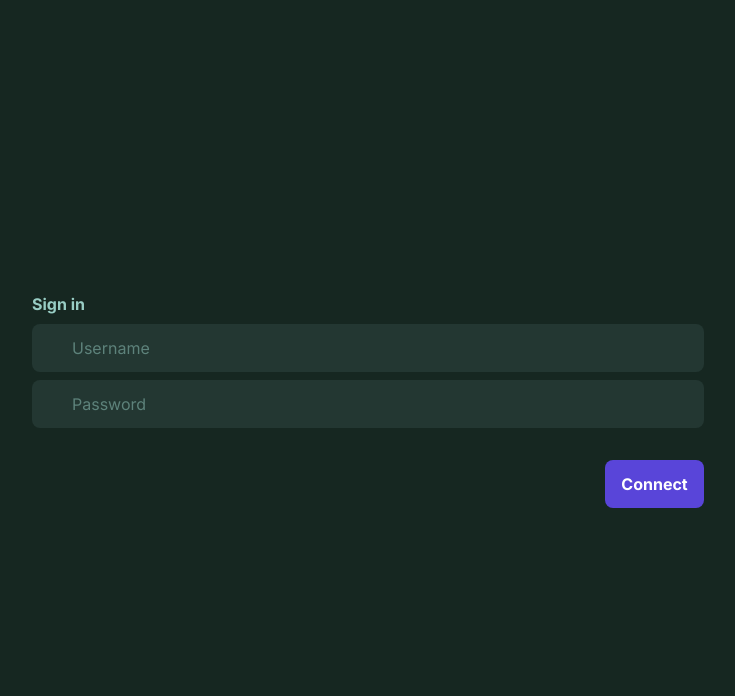
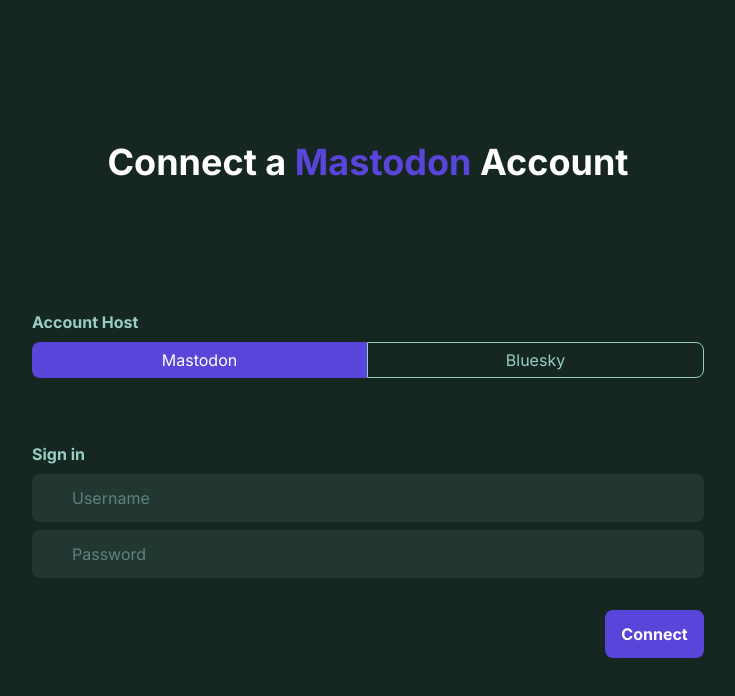
Before and after one commit to Jian-Wuyou/mb-search-app, a SvelteKit app: page / in a window 1280 px wide. Shown: the top 696 px of the page, without its empty margins (272-1007 px from the left). Built offline with nearby package versions, Linux system fonts and the light colour scheme; some icons are missing.

Commit message:
feat: add app switching in login component

```diff
--- a/src/app.css
+++ b/src/app.css
@@ -8,13 +8,3 @@
     background-color: #162721;
     font-family: 'Inter', sans-serif;
 }
-
-.login-field {
-    width: 672px;
-    height: 48px;
-}
-
-.connect {
-    width: 99px;
-    height: 48px;
-}
--- a/src/components/loginForm.svelte
+++ b/src/components/loginForm.svelte
@@ -1,18 +1,72 @@
 <script>
     import FaRegUser from "svelte-icons/fa/FaRegUser.svelte";
-    import FaKey from 'svelte-icons/fa/FaKey.svelte'
+    import FaKey from "svelte-icons/fa/FaKey.svelte";
+
+    let selectedHost = "mastodon";
+
+    function switchHost(host) {
+        selectedHost = host;
+    }
 
     function Login() {
-        console.log("hi");
+    if (selectedHost === "mastodon") {
+      console.log("Logging into Mastodon");
+    } else {
+      console.log("Logging into Bluesky");
     }
+  }
 </script>
 
-<div class="flex items-center justify-center">
+<div class="flex flex-col items-center justify-center">
+    <div class="text-white font-bold text-4xl mb-32">
+        Connect a <span class={selectedHost === 'mastodon' ? 'text-mastodon' : 'text-bluesky'}>
+          {selectedHost === 'mastodon' ? 'Mastodon' : 'Bluesky'}
+        </span> Account
+    </div>
+
     <form on:submit|preventDefault={Login()}>
+        <div class="mb-4">
+            <div class="text-mintGreen font-bold">Account Host</div>
+            <div class="flex items-center mt-2 mb-16">
+                <button
+                    type="button"
+                    class="flex-1 host text-white px-4 rounded-l-lg transition-colors duration-200 ease-in-out"
+                    class:bg-mastodon={selectedHost === "mastodon"}
+                    class:text-white={selectedHost === "mastodon"}
+                    class:cursor-default={selectedHost == "mastodon"}
+                    class:bg-transparent={selectedHost !== "mastodon"}
+                    class:border={selectedHost !== "mastodon"}
+                    class:border-mintGreen={selectedHost !== "mastodon"}
+                    class:text-mintGreen={selectedHost !== "mastodon"}
+                    class:cursor-pointer={selectedHost !== "mastodon"}
+                    on:click={() => switchHost("mastodon")}
+                >
+                    Mastodon
+                </button>
+                <button
+                    type="button"
+                    class="flex-1 host text-white px-4 rounded-r-lg transition-colors duration-200 ease-in-out"
+                    class:bg-bluesky={selectedHost === "bluesky"}
+                    class:text-white={selectedHost === "bluesky"}
+                    class:cursor-default={selectedHost == "bluesky"}
+                    class:bg-transparent={selectedHost !== "bluesky"}
+                    class:border={selectedHost !== "bluesky"}
+                    class:border-mintGreen={selectedHost !== "bluesky"}
+                    class:text-mintGreen={selectedHost !== "bluesky"}
+                    class:cursor-pointer={selectedHost !== "bluesky"}
+                    on:click={() => switchHost("bluesky")}
+                >
+                    Bluesky
+                </button>
+            </div>
+        </div>
+
         <div class="text-mintGreen font-bold">Sign in</div>
 
         <div class="relative my-2">
-            <div class="icon absolute left-3 top-1/2 transform -translate-y-1/2">
+            <div
+                class="icon absolute left-3 top-1/2 transform -translate-y-1/2"
+            >
                 <FaRegUser />
             </div>
             <input
@@ -23,7 +77,9 @@
         </div>
 
         <div class="relative mb-8">
-            <div class="icon absolute left-3 top-1/2 transform -translate-y-1/2">
+            <div
+                class="icon absolute left-3 top-1/2 transform -translate-y-1/2"
+            >
                 <FaKey />
             </div>
             <input
@@ -36,7 +92,11 @@
         <div class="flex justify-end">
             <button
                 type="submit"
-                class="connect bg-mastodon text-white font-bold px-4 rounded-lg hover:bg-[#6364FF] transition duration-200 ease-in-out"
+                class="connect text-white font-bold px-4 rounded-lg transition duration-300 ease-in-out"
+                class:bg-mastodon={selectedHost !== "bluesky"}
+                class:bg-bluesky={selectedHost !== "mastodon"}
+                class:hover:bg-[#6364FF]={selectedHost !== "bluesky"}
+                class:hover:bg-[#4CA2FE]={selectedHost !== "mastodon"}
             >
                 Connect
             </button>
@@ -46,8 +106,23 @@
 
 <style>
     .icon {
-        color: #98CDC4;
+        color: #98cdc4;
         width: 20px;
         height: 20px;
     }
+
+    .login-field {
+        width: 672px;
+        height: 48px;
+    }
+
+    .connect {
+        width: 99px;
+        height: 48px;
+    }
+
+    .host {
+        width: 336px;
+        height: 36px;
+    }
 </style>
```
